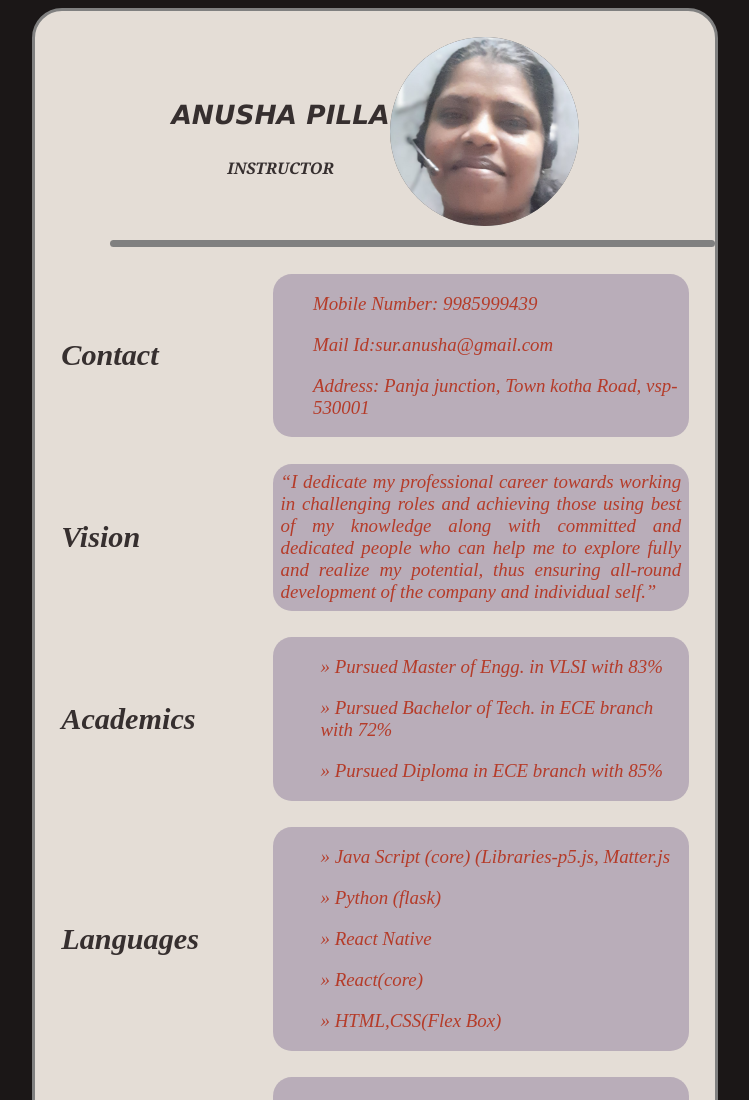
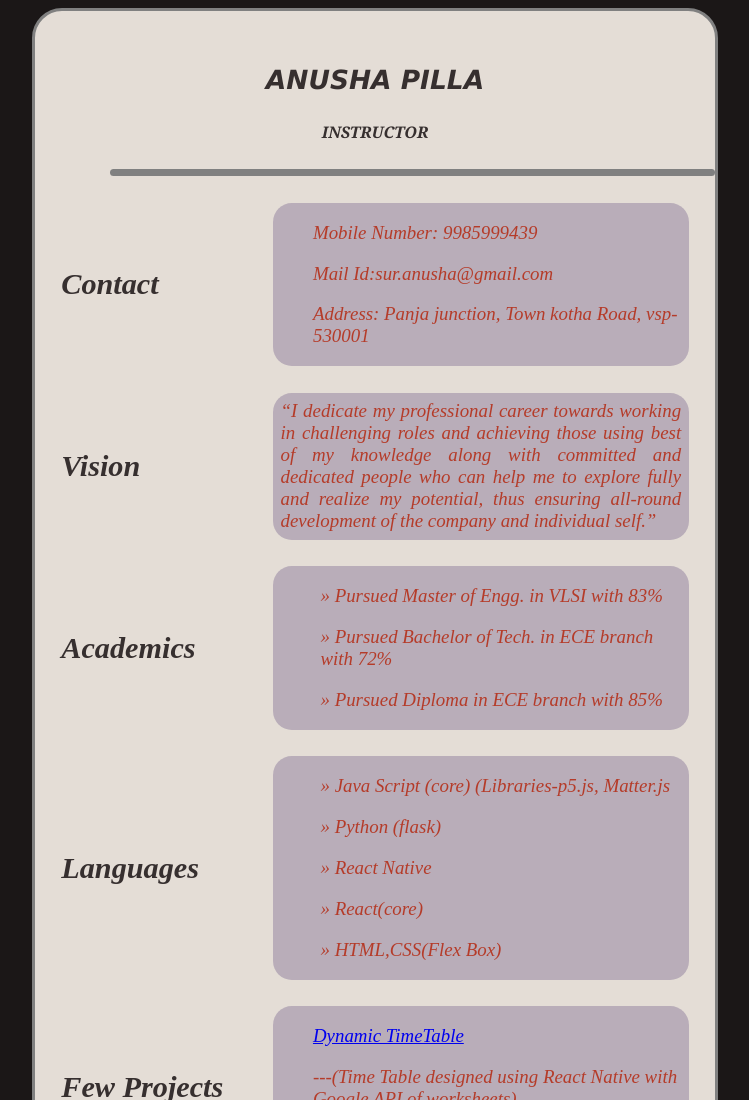
Before and after one commit to ANUSHAPILLA/resume, a plain HTML site: page index.html in a window 1280 px wide. Shown: the top 1100 px of the page, without its empty margins (265-1014 px from the left). Drawn offline with Linux system fonts and the light colour scheme.

Commit message:
Update index.html

```diff
--- a/index.html
+++ b/index.html
@@ -14,7 +14,7 @@
 
             <p style="text-align: center;font-family:Cambria, Cochin, Georgia, Times, 'Times New Roman', serif;color: rgb(54, 47, 47);;font-weight: bolder;" ><i>INSTRUCTOR</p>
         </div>
-          <img class="s1img1" src="./anusha.png"/>
+
           </div>
           <div class="b1">
           </div>
```
